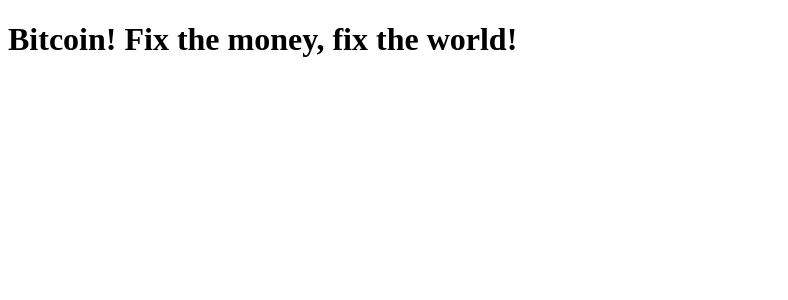
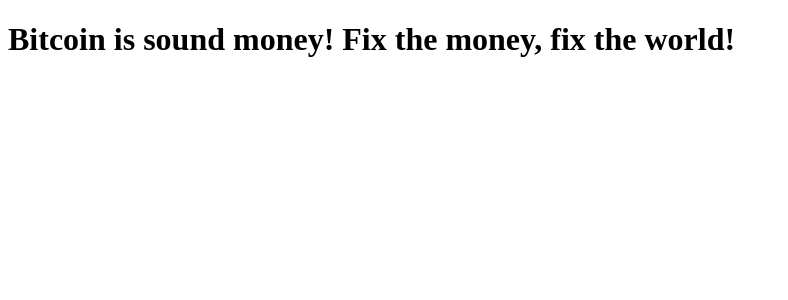
Before and after one commit to brunoccalmeida/clone-tabnews, a Next.js app: page / in a window 1280 px wide. Shown: the top 300 px of the page, without its empty margins (0-788 px from the left). Built offline with nearby package versions, Linux system fonts and the light colour scheme.

Commit message:
Altera a frase

```diff
--- a/pages/index.js
+++ b/pages/index.js
@@ -1,5 +1,5 @@
 function Home() {
-  return <h1>Bitcoin! Fix the money, fix the world!</h1>;
+  return <h1>Bitcoin is sound money! Fix the money, fix the world!</h1>;
 }
 
 export default Home;
```
